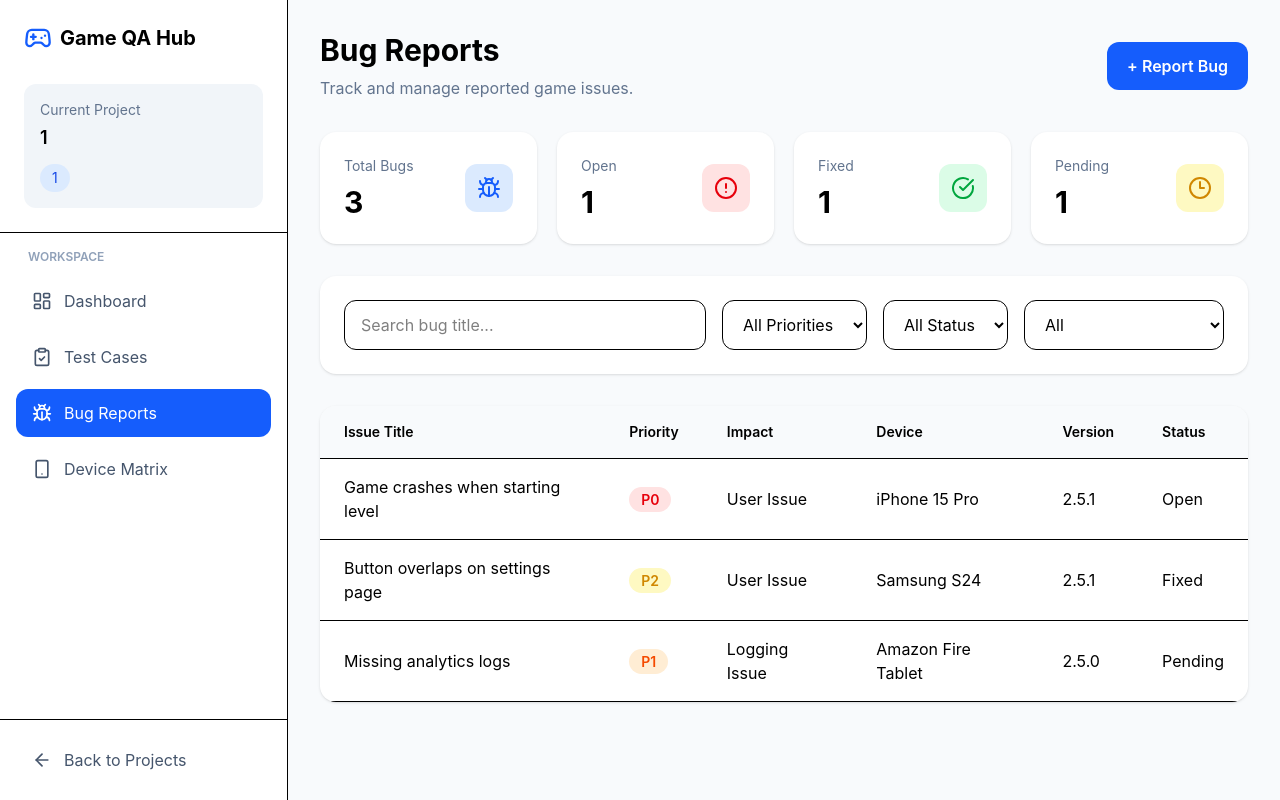
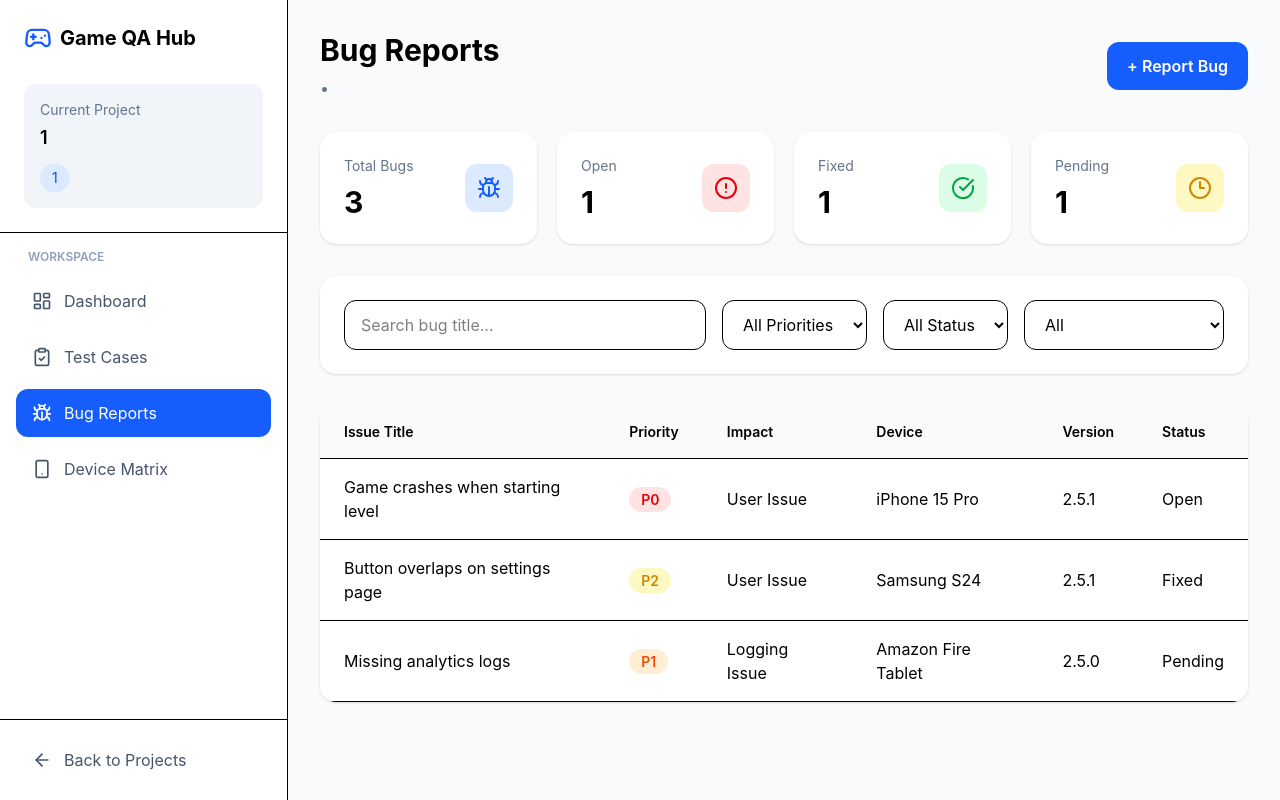
Before and after one commit to rlymrnd15/qa-management-system, a React (Vite) app: page /workspace/1/1 in a window 1280 px wide. Both pictures are taken after a click on the button "Bug Reports". Built offline with nearby package versions, Linux system fonts and the light colour scheme.

Commit message:
Display selected game and platform in workspace pages

```diff
--- a/src/components/layout/Sidebar.jsx
+++ b/src/components/layout/Sidebar.jsx
@@ -57,8 +57,14 @@ function Sidebar({ game, platform, activePage, setActivePage }) {
           </h2>
 
 
-          <span className="mt-3 inline-block rounded-full bg-blue-100 px-3 py-1 text-sm text-blue-700 capitalize">
-            {platform}
+          <span className="mt-3 inline-block rounded-full bg-blue-100 px-3 py-1 text-sm text-blue-700">
+            {platform === "ios"
+              ? "iOS"
+              : platform === "android"
+              ? "Android"
+              : platform === "amazon"
+              ? "Amazon"
+              : platform}
           </span>
 
         </div>
--- a/src/components/workspace/BugReports.jsx
+++ b/src/components/workspace/BugReports.jsx
@@ -4,6 +4,7 @@ import BugTable from "../bugreport/BugTable";
 import BugStats from "../bugreport/BugStats";
 import BugDetailsModal from "../bugreport/BugDetailsModal";
 import SearchFilters from "../bugreport/SearchFilters";
+import { formatGameName } from "../../utils/formatGameName";
 
 const initialBugs = [
   {
@@ -43,7 +44,10 @@ const initialBugs = [
   },
 ];
 
-function BugReports() {
+function BugReports({
+  game,
+  platform,
+}) {
     const [openModal, setOpenModal] = useState(false);
     const [bugs, setBugs] = useState(() => {
       const savedBugs = localStorage.getItem("bugs");
@@ -90,6 +94,11 @@ function BugReports() {
     "All",
     ...new Set(bugs.map((bug) => bug.device)),
   ];
+const platformName = {
+    ios: "iOS",
+    android: "Android",
+    amazon: "Amazon",
+  }[platform] || platform;
 
   return (
     <div>
@@ -103,7 +112,7 @@ function BugReports() {
           </h1>
 
           <p className="mt-2 text-slate-500">
-            Track and manage reported game issues.
+            {formatGameName(game)} • {platformName}
           </p>
         </div>
 
--- a/src/pages/Workspace.jsx
+++ b/src/pages/Workspace.jsx
@@ -17,7 +17,11 @@ function Workspace() {
         setActivePage={setActivePage}
       />
 
-      <MainContent activePage={activePage} />
+      <MainContent
+        activePage={activePage}
+        game={game}
+        platform={platform}
+      />
     </div>
   );
 }
--- /dev/null
+++ b/src/utils/formatGameName.js
@@ -0,0 +1,14 @@
+export function formatGameName(game) {
+  const gameNames = {
+    "snake-io": "Snake.io",
+    "piano-tiles-2": "Piano Tiles 2",
+    "watch-pet": "Watch Pet",
+    "stacky-bird": "Stacky Bird",
+    "helix-stack-jump": "Helix Stack Jump",
+    "mr-jump": "Mr Jump",
+    "microtown-io": "MicroTown.io",
+    "zendoku": "Zendoku",
+  };
+
+  return gameNames[game] || game;
+}
```
